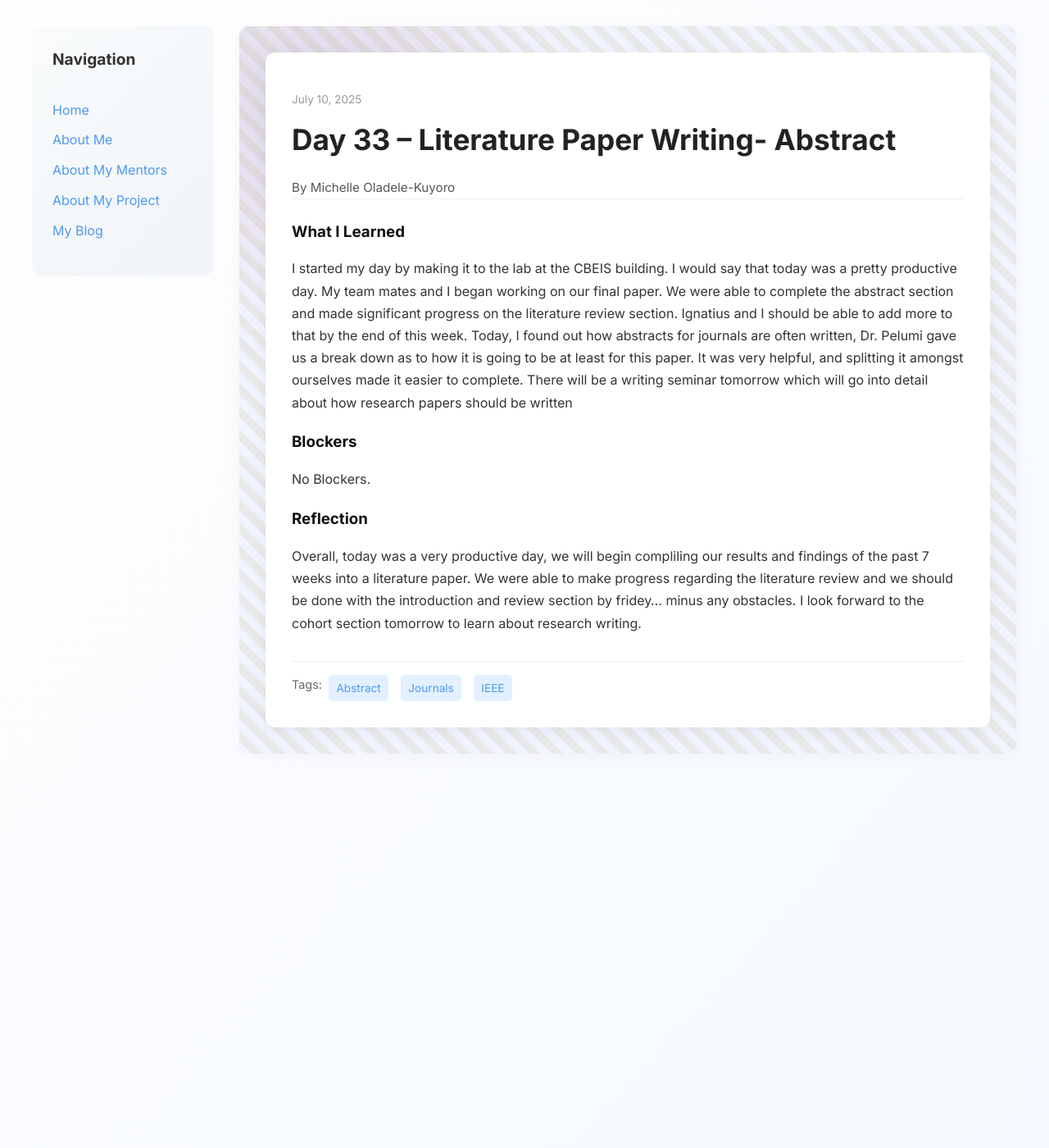
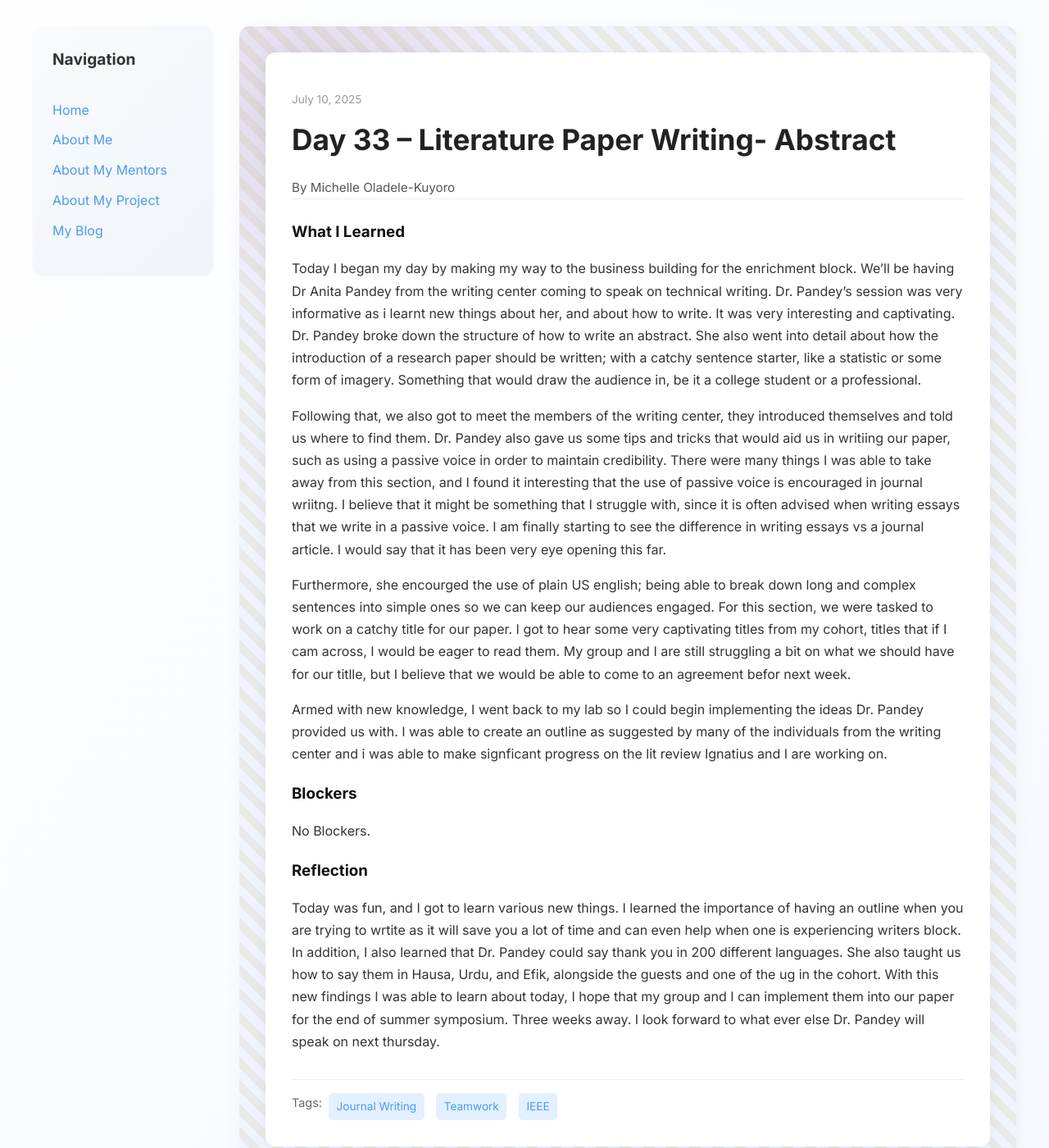
Before and after one commit to Miola585/Miola585.github.io, a Jekyll site: the page built from _posts/2025-07-10-day-33.md, in a window 1280 px wide and 1400 px high. Shown: the whole window at 82% size. Built offline with Jekyll 4.4.1, drawn with Linux system fonts in a browser that asks for light colours.

Commit message:
Update 2025-07-10-day-33.md

```diff
--- a/_posts/2025-07-10-day-33.md
+++ b/_posts/2025-07-10-day-33.md
@@ -4,14 +4,20 @@ title: "Day 33 – Literature Paper Writing- Abstract"
 date: 2025-07-10
 author: Michelle Oladele-Kuyoro
 permalink: /day33.html
-tags: ["Abstract", "Journals", "IEEE"]
+tags: ["Journal Writing", "Teamwork", "IEEE"]
 
 what_i_learned: |
-  I started my day by making it to the lab at the CBEIS building. I would say that today was a pretty productive day. My team mates and I began working on our final paper. We were able to complete the abstract section and made significant progress on the literature review section. Ignatius and I should be able to add more to that by the end of this week. Today, I found out how abstracts for journals are often written, Dr. Pelumi gave us a break down as to how it is going to be at least for this paper. It was very helpful, and splitting it amongst ourselves made it easier to complete. There will be a writing seminar tomorrow which will go into detail about how research papers should be written
+    Today I began my day by making my way to the business building for the enrichment block. We'll be having Dr Anita Pandey from the writing center coming to speak on technical writing. Dr. Pandey's session was very informative as i learnt new things about her, and about how to write. It was very interesting and captivating. Dr. Pandey broke down the structure of how to write an abstract. She also went into detail about how the introduction of a research paper should be written; with a catchy sentence starter, like a statistic or some form of imagery. Something that would draw the audience in, be it a college student or a professional.
+
+    Following that, we also got to meet the members of the writing center, they introduced themselves and told us where to find them. Dr. Pandey also gave us some tips and tricks that would aid us in writiing our paper, such as using a passive voice in order to maintain credibility. There were many things I was able to take away from this section, and I found it interesting that the use of passive voice is encouraged in journal wriitng. I believe that it might be something that I struggle with, since it is often advised when writing essays that we write in a passive voice. I am finally starting to see the difference in writing essays vs a journal article. I would say that it has been very eye opening this far.
+
+    Furthermore, she encourged the use of plain US english; being able to break down long and complex sentences into simple ones so we can keep our audiences engaged. For this section, we were tasked to work on a catchy title for our paper. I got to hear some very captivating titles from my cohort, titles that if I cam across, I would be eager to read them. My group and I are still struggling a bit on what we should have for our titlle, but I believe that we would be able to  come to an agreement befor next week.
+
+    Armed with new knowledge, I went back to my lab so I could begin implementing the ideas Dr. Pandey provided us with. I was able to create an outline as suggested by many of the individuals from the writing center  and i was able to make signficant progress on the lit review Ignatius and I are working on.
 
 blockers: |
    No Blockers.
 
 reflection: |
-    Overall, today was a very productive day, we will begin compliling our results and findings of the past 7 weeks into a literature paper. We were able to make progress regarding the literature review and we should be done with the introduction and review section by fridey... minus any obstacles. I look forward to the cohort section tomorrow to learn about research writing.
+    Today was fun, and I got to learn various new things. I learned the importance of having an outline when you are trying to wrtite as it will save you a lot of time and can even help when one is experiencing writers block. In addition, I also learned that Dr. Pandey could say thank you in 200 different languages. She also taught us how to say them in Hausa, Urdu, and Efik, alongside the guests and one of the ug in the cohort. With this new findings I was able to learn about today, I hope that my group and I can implement them into our paper for the end of summer symposium. Three weeks away. I look forward to what ever else Dr. Pandey will speak on next thursday.
 ---
```
